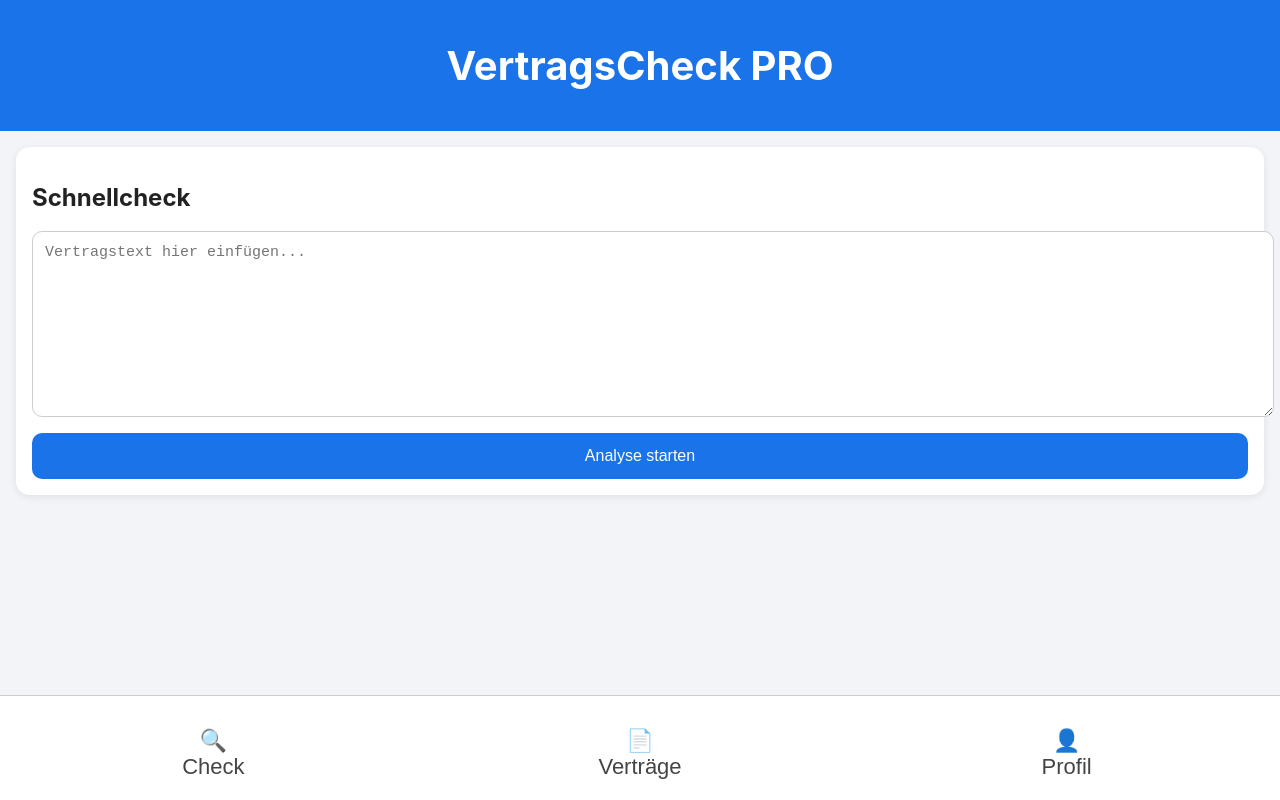
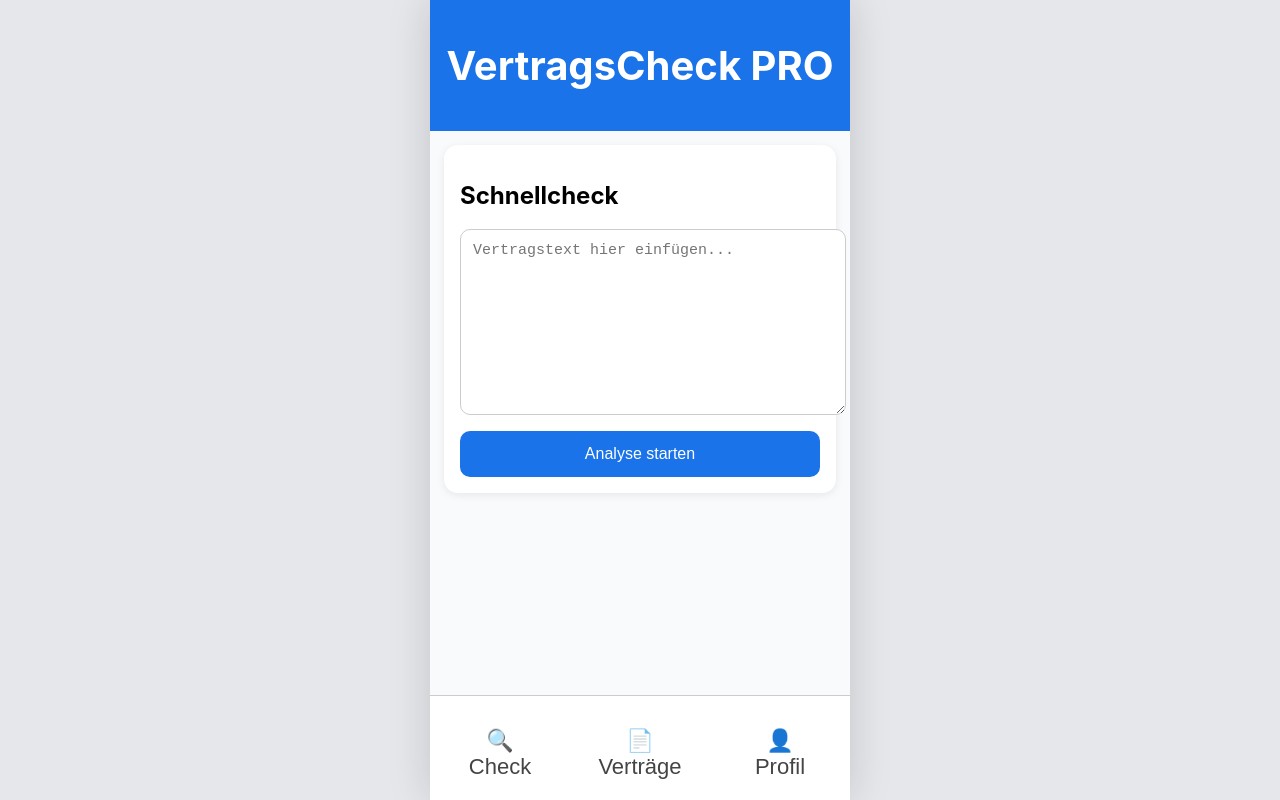
Before and after one commit to goaxmail/vertragscheck-mvp, a website: page index.html in a window 1280 px wide. Drawn offline with Linux system fonts and the light colour scheme.

Commit message:
Add files via upload

```diff
--- a/index.html
+++ b/index.html
@@ -2,15 +2,13 @@
 <html lang="de">
 <head>
 <meta charset="UTF-8">
-<meta name="viewport" content="width=device-width, initial-scale=1.0">
+<meta name="viewport" content="width=device-width, initial-scale=1.0, maximum-scale=1.0">
 <title>VertragsCheck PRO</title>
 <link rel="stylesheet" href="style.css">
 </head>
 <body>
-
-<header class="app-header">
-  <h1>VertragsCheck PRO</h1>
-</header>
+<div id="app-frame">
+<header class="app-header"><h1>VertragsCheck PRO</h1></header>
 
 <main id="page-check" class="page active">
   <div class="card">
@@ -18,7 +16,6 @@
     <textarea id="contractText" placeholder="Vertragstext hier einfügen..."></textarea>
     <button id="analyzeBtn">Analyse starten</button>
   </div>
-
   <div id="results" class="card hidden">
     <h2>Analyse</h2>
     <div id="resultContent"></div>
@@ -30,7 +27,7 @@
 </main>
 
 <main id="page-profile" class="page">
-  <div class="card"><h2>Profil</h2><p>Benutzerprofil kommt später.</p></div>
+  <div class="card"><h2>Profil</h2><p>Profilfunktionen folgen.</p></div>
 </main>
 
 <nav class="tabbar">
@@ -39,6 +36,7 @@
   <button data-page="page-profile">👤<span>Profil</span></button>
 </nav>
 
+</div>
 <script src="script.js"></script>
 </body>
 </html>
--- a/script.js
+++ b/script.js
@@ -4,6 +4,7 @@ document.querySelectorAll('.tabbar button').forEach(btn=>{
     const p = btn.dataset.page;
     document.querySelectorAll('.page').forEach(pg=>pg.classList.remove('active'));
     document.getElementById(p).classList.add('active');
+    window.scrollTo(0,0);
   });
 });
 
--- a/style.css
+++ b/style.css
@@ -1,11 +1,80 @@
 
-body{margin:0;font-family:Inter,Arial;background:#f2f4f7;color:#222;}
-.app-header{background:#1a73e8;color:#fff;padding:14px;text-align:center;font-size:20px;}
-.card{background:#fff;margin:16px;padding:16px;border-radius:14px;box-shadow:0 2px 8px rgba(0,0,0,0.08);}
-textarea{width:100%;height:160px;padding:12px;border-radius:10px;border:1px solid #ccc;font-size:15px;}
-button{width:100%;padding:14px;margin-top:12px;background:#1a73e8;color:#fff;border:none;border-radius:10px;font-size:16px;}
-.tabbar{position:fixed;bottom:0;left:0;right:0;background:#fff;border-top:1px solid #ccc;display:flex;justify-content:space-around;padding:6px 0;}
-.tabbar button{background:none;border:none;font-size:22px;display:flex;flex-direction:column;align-items:center;color:#444;}
-.page{display:none;padding-bottom:80px;}
-.page.active{display:block;}
+body{
+  margin:0;
+  background:#e5e7eb;
+  font-family:Inter,Arial,sans-serif;
+  display:flex;
+  justify-content:center;
+}
+#app-frame{
+  background:#f8fafc;
+  width:100%;
+  max-width:420px;
+  min-height:100vh;
+  display:flex;
+  flex-direction:column;
+  position:relative;
+  box-shadow:0 0 40px rgba(0,0,0,0.15);
+}
+.app-header{
+  background:#1a73e8;
+  color:#fff;
+  padding:14px;
+  text-align:center;
+  font-size:20px;
+}
+.card{
+  background:#fff;
+  margin:14px;
+  padding:16px;
+  border-radius:14px;
+  box-shadow:0 2px 8px rgba(0,0,0,0.08);
+}
+textarea{
+  width:100%;
+  height:160px;
+  padding:12px;
+  border-radius:10px;
+  border:1px solid #ccc;
+  font-size:15px;
+}
+button{
+  width:100%;
+  padding:14px;
+  margin-top:12px;
+  background:#1a73e8;
+  color:white;
+  border:none;
+  border-radius:10px;
+  font-size:16px;
+}
+.tabbar{
+  position:fixed;
+  bottom:0;
+  left:50%;
+  transform:translateX(-50%);
+  width:100%;
+  max-width:420px;
+  background:white;
+  border-top:1px solid #ccc;
+  display:flex;
+  justify-content:space-around;
+  padding:6px 0;
+}
+.tabbar button{
+  background:none;
+  border:none;
+  font-size:22px;
+  display:flex;
+  flex-direction:column;
+  align-items:center;
+  color:#444;
+}
+.page{
+  display:none;
+  padding-bottom:80px;
+}
+.page.active{
+  display:block;
+}
 .hidden{display:none;}
```
